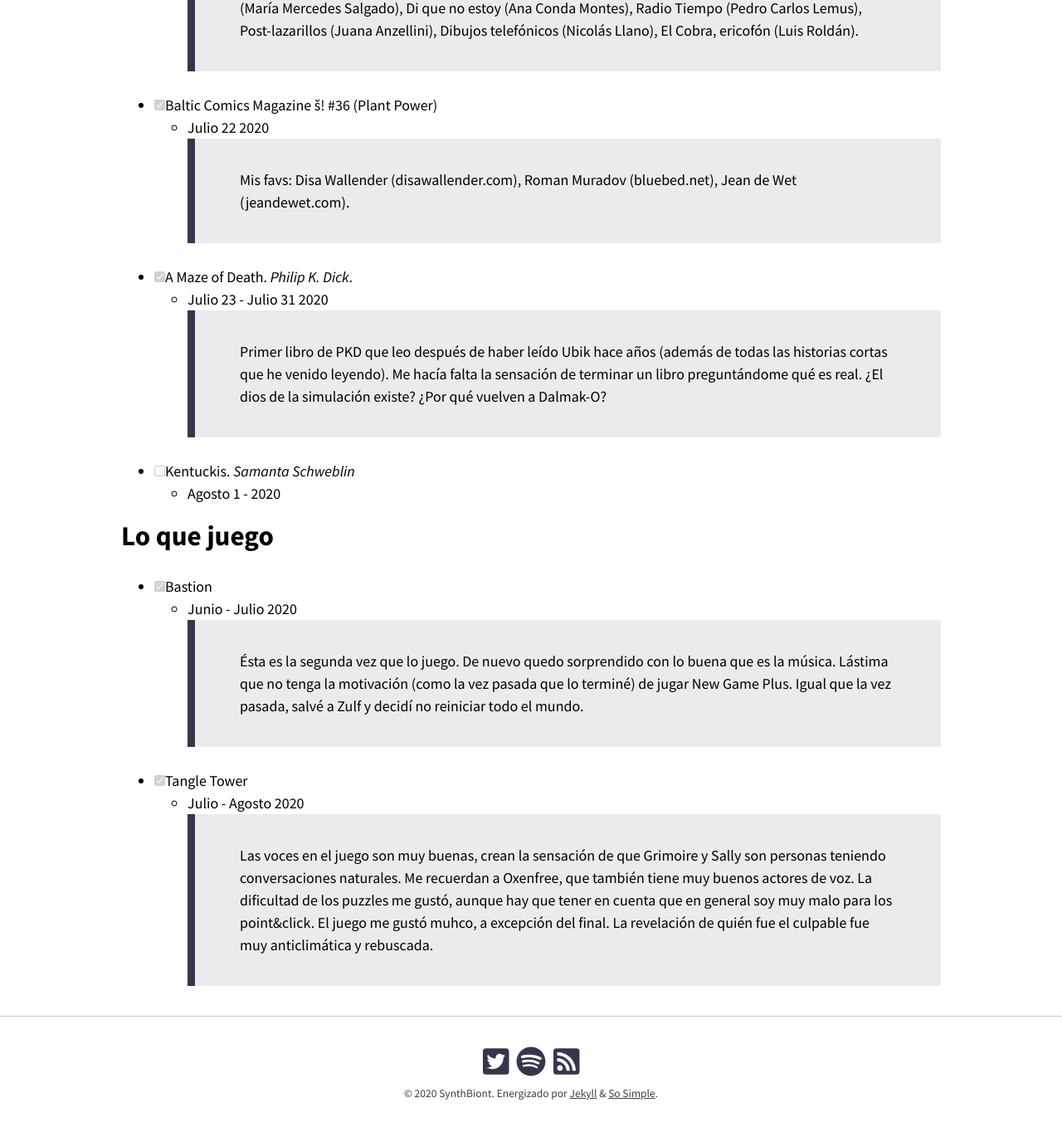
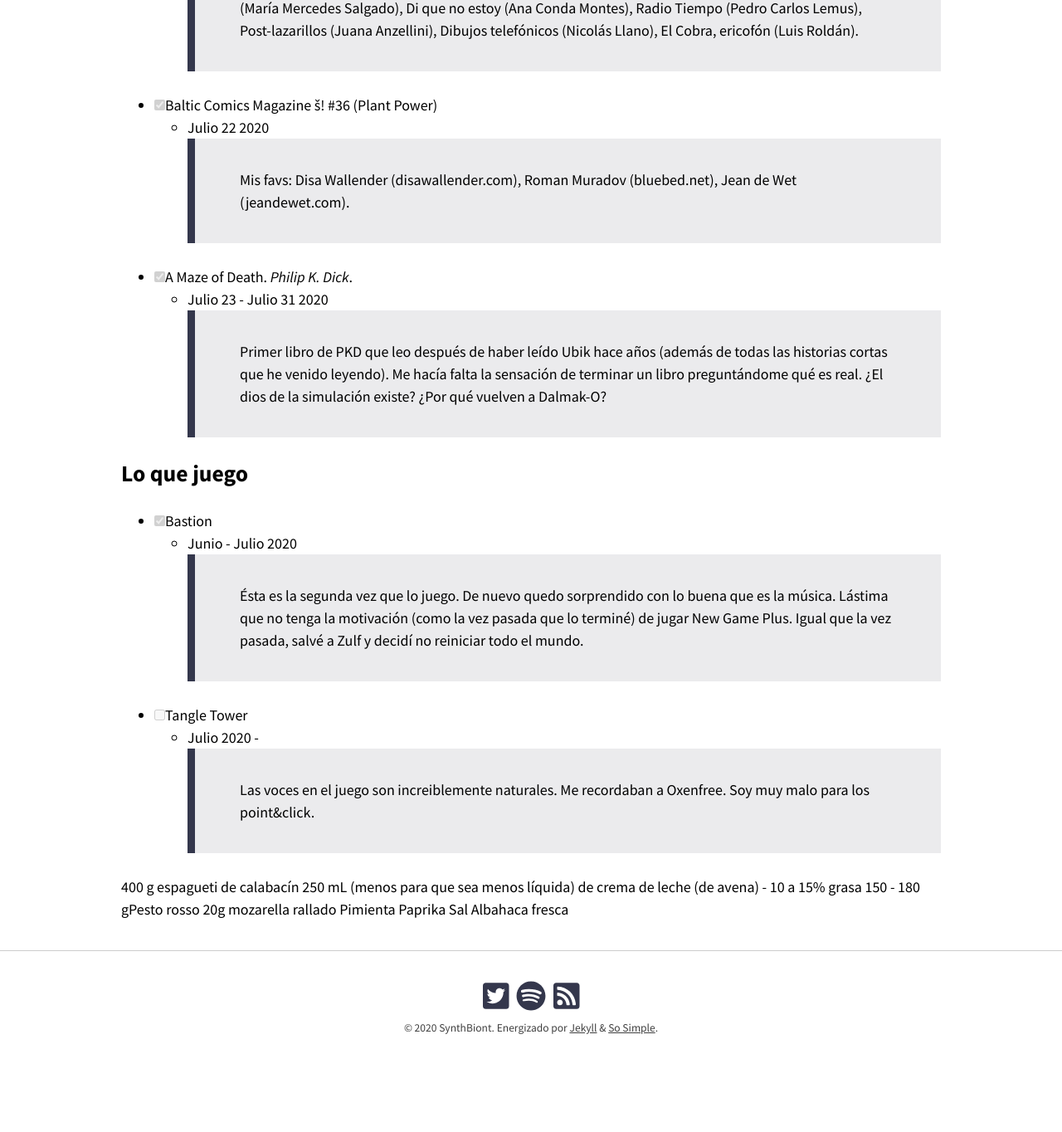
Before and after one commit to synthbiont/synthbiont.github.io, a Jekyll site: the page built from leo.md, in a window 1280 px wide and 1400 px high, scrolled down 1079 px. Shown: the top 1364 px of the window at 83% size. Built offline with Jekyll 4.4.1, drawn with Linux system fonts in a browser that asks for light colours; nearby versions of some CDN libraries; emoji names are drawn with the system emoji font; our own code applies the rules of GitHub Pages for plain Markdown files; after the commit the page ends 2401 px from its top, so only the background shows below that.

Commit message:
Edited Note

```diff
--- a/leo.md
+++ b/leo.md
@@ -20,26 +20,32 @@ permalink: /leo/
     > Lo terminé sólo porque era de David Bowie y porque quiero terminar los libros de mi biblioteca. La idea de la casa como otro personaje en la historia (como narrador) me gustó. Sin embargo, la historia se desarrolló muy rápido. Y en general no es tan interesante saber cómo creó el personaje de Ziggy Stardust. Más interesante es cómo logró crear a todos sus (otros) personajes.
 
 - [x] Revista matera N°18 (Tenemos Teléfono :telephone:)
-  - Julio 18 - Julio 21 2020
+  -  Julio 18 - Julio 21 2020
      >  Mis favs: Sin título (Juliana Cuellar Bejarano), Rotos y descompuestos (David Adams Rico), Siete poemas (María Mercedes Salgado), Di que no estoy (Ana Conda Montes), Radio Tiempo (Pedro Carlos Lemus), Post-lazarillos (Juana Anzellini), Dibujos telefónicos (Nicolás Llano), El Cobra, ericofón (Luis Roldán).
 
 - [x] Baltic Comics Magazine š! #36 (Plant Power)
-  - Julio 22 2020
-    > Mis favs: Disa Wallender (disawallender.com),  Roman Muradov (bluebed.net), Jean de Wet (jeandewet.com).
+  -  Julio 22 2020
+      > Mis favs: Disa Wallender (disawallender.com),  Roman Muradov (bluebed.net), Jean de Wet (jeandewet.com).
+
 
 - [x] A Maze of Death. *Philip K. Dick*.
-  - Julio 23 - Julio 31 2020
-    > Primer libro de PKD que leo después de haber leído Ubik hace años (además de todas las historias cortas que he venido leyendo). Me hacía falta la sensación de terminar un libro preguntándome qué es real. ¿El dios de la simulación existe? ¿Por qué vuelven a Dalmak-O?
+  -  Julio 23 - Julio 31 2020
+     > Primer libro de PKD que leo después de haber leído Ubik hace años (además de todas las historias cortas que he venido leyendo). Me hacía falta la sensación de terminar un libro preguntándome qué es real. ¿El dios de la simulación existe? ¿Por qué vuelven a Dalmak-O?
 
-- [ ] Kentuckis. *Samanta Schweblin*
-  - Agosto 1 - 2020
-
-# Lo que juego
+## Lo que juego
 
 - [x] Bastion
   - Junio - Julio 2020
     > Ésta es la segunda vez que lo juego. De nuevo quedo sorprendido con lo buena que es la música. Lástima que no tenga la motivación (como la vez pasada que lo terminé) de jugar New Game Plus. Igual que la vez pasada, salvé a Zulf y decidí no reiniciar todo el mundo.
+- [ ] Tangle Tower
+  - Julio 2020 -
+    > Las voces en el juego son increiblemente naturales. Me recordaban a Oxenfree. Soy muy malo para los point&click.
 
-- [x] Tangle Tower
-  - Julio - Agosto 2020
-    > Las voces en el juego son muy buenas, crean la sensación de que Grimoire y Sally son personas teniendo conversaciones naturales. Me recuerdan a Oxenfree, que también tiene muy buenos actores de voz. La dificultad de los puzzles me gustó, aunque hay que tener en cuenta que en general soy muy malo para los point&click. El juego me gustó muhco, a excepción del final. La revelación de quién fue el culpable fue muy anticlimática y rebuscada.
+400 g  espagueti de  calabacín
+250 mL (menos para que sea menos líquida) de crema de leche (de avena) - 10 a 15% grasa
+150 - 180 gPesto rosso
+20g mozarella rallado
+Pimienta
+Paprika
+Sal
+Albahaca fresca
```
Also changed, not shown: other parts of leo.md (+1 -1 lines).
